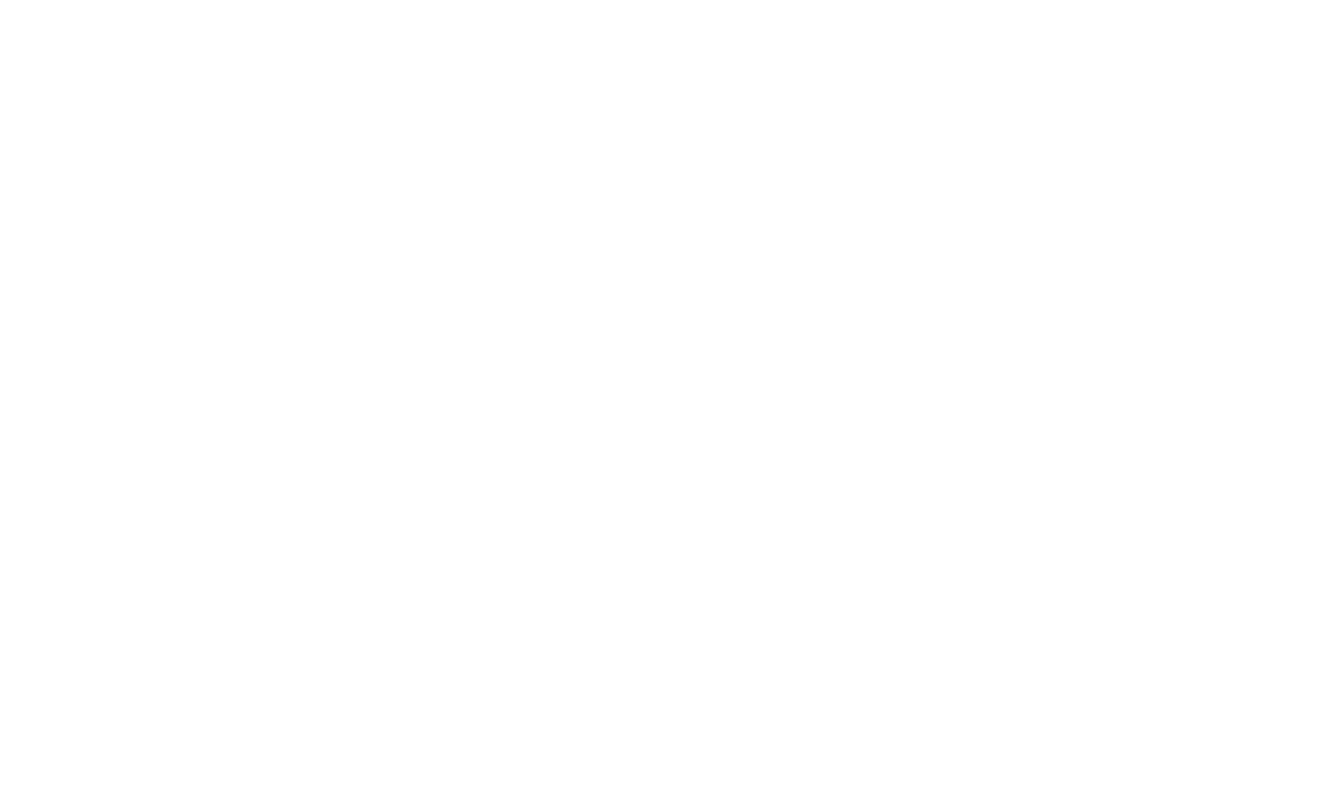
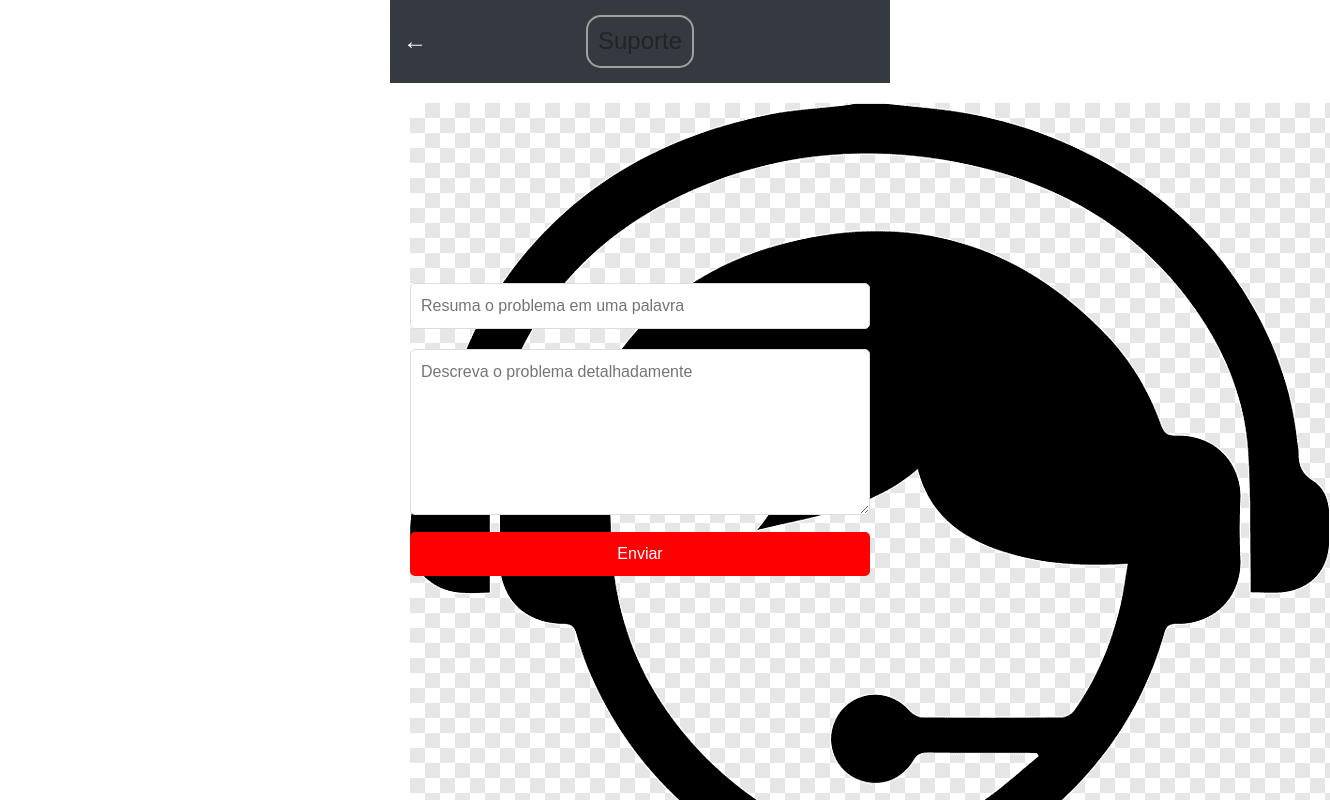
Before and after one commit to GiampaoloResendePereira/Projeto_TCC_Gabriel_Giampaolo_Gustavo_Vitor, a React (Create React App) app in the folder client/: page /tela_suporte in a window 1280 px wide. Before the commit this address had no page. Shown: the top 800 px of the page, 1330 px wide, since content can reach past the window. Built offline with nearby package versions, Linux system fonts and the light colour scheme.

Commit message:
consertando tela

```diff
--- a/client/src/App.js
+++ b/client/src/App.js
@@ -32,6 +32,9 @@ import GerenciamentoEntregas from './components/pages/GerenciamentoEntregas';
 import Home from './components/pages/Home'
 import LoginInicio from './components/pages/LoginInicio';
 
+//Vitor
+import TelaSuporte from './components/Cliente/TelaSuporte';
+
 const App = () => {
   return (
     <Router>
@@ -64,6 +67,8 @@ const App = () => {
         <Route path ='/calculo_frete' element={<CalculoFrete/>}/>
         <Route path ='/form_entregas' element={<FormEdit/>}/>
         <Route path ='/login_inicio' element={<LoginInicio/>}/>
+        {/*Vitor*/}
+        <Route path ='/tela_suporte' element={<TelaSuporte/>}/>
       </Routes>
     </Router>
   );
--- a/client/src/components/Cliente/TelaCliente.jsx
+++ b/client/src/components/Cliente/TelaCliente.jsx
@@ -30,6 +30,7 @@ const TelaCliente = () => {
           <Nav className="me-auto">
             <Nav.Link href="/solicitacao-transporte">Solicitação de Frete</Nav.Link>
             <Nav.Link href="/Acompanhamento">Acompanhamento do frete</Nav.Link>
+            <Nav.Link href="/tela_suporte">Suporte</Nav.Link>
 
             <div className="align-right">
           <button className="sair-button" onClick={handleAdminLogin}>
--- /dev/null
+++ b/client/src/components/Cliente/TelaSuporte.css
@@ -0,0 +1,76 @@
+
+body {
+    font-family: Arial, sans-serif;
+    margin: 0;
+    padding: 0;
+    display: flex;
+    flex-direction: column;
+    align-items: center;
+}
+
+/* Navbar */
+
+
+.navbar h1 {
+    margin: 0 auto;
+    font-size: 1.5rem;
+}
+
+/* Setinha de Voltar */
+.back-arrow {
+    width: 10%;
+    position: absolute;
+    left: 0px;
+    color: #fff;
+    font-size: 1.5rem;
+    cursor: pointer;
+    background: none;
+    border: none;
+    background-color:  #343a40;;
+}
+
+/* Conteúdo */
+.container {
+    max-width: 500px;
+    width: 100%;
+    padding: 20px;
+    text-align: center;
+}
+
+/* Imagem */
+.support-image {
+    width: 50%;
+    max-width: 50px;
+    height: 150px;
+    margin-bottom: 20px;
+    border-radius: 8px;
+    background-size: cover;
+    background-position: center;
+}
+
+/* Campos de Texto */
+input[type="text"], textarea {
+    width: 100%;
+    padding: 10px;
+    margin: 10px 0;
+    border: 1px solid #ddd;
+    border-radius: 5px;
+    font-size: 1rem;
+}
+
+/* Botão de Envio */
+button {
+    width: 100%;
+    padding: 10px;
+    background-color: red;
+    color: #fff;
+    border: none;
+    border-radius: 5px;
+    font-size: 1rem;
+    cursor: pointer;
+}
+
+.navbar {
+    background-color: #343a40;
+    padding: 15px 20px;
+  }
--- /dev/null
+++ b/client/src/components/Cliente/TelaSuporte.jsx
@@ -0,0 +1,39 @@
+import React from 'react';
+import './TelaSuporte.css';
+import suporte from '../../assets/img/suporte.png';
+import { useNavigate } from 'react-router-dom';
+
+
+const TelaSuporte = () => {
+    const navigate = useNavigate();
+
+    return (
+        <div className="suporte">
+            {/* Navbar */}
+            <div className="navbar">
+                <button className="back-arrow" onClick={() => navigate('/TelaCliente')}>
+                    &#8592;
+                </button>
+                <h1>Suporte</h1>
+            </div>
+
+            <div className="container">
+                {/* Área para a imagem */}
+                <div className="support-image">
+                    <img src={suporte} alt="suporte" />
+                </div>
+
+                {/* Campo para resumir o problema */}
+                <input type="text" placeholder="Resuma o problema em uma palavra" required />
+
+                {/* Caixa de texto para detalhar o problema */}
+                <textarea rows="6" placeholder="Descreva o problema detalhadamente" required></textarea>
+
+                {/* Botão de Envio */}
+                <button type="submit">Enviar</button>
+            </div>
+        </div>
+    );
+};
+
+export default TelaSuporte;
```
Also changed, not shown: client/src/assets/img/suporte.png (added).
